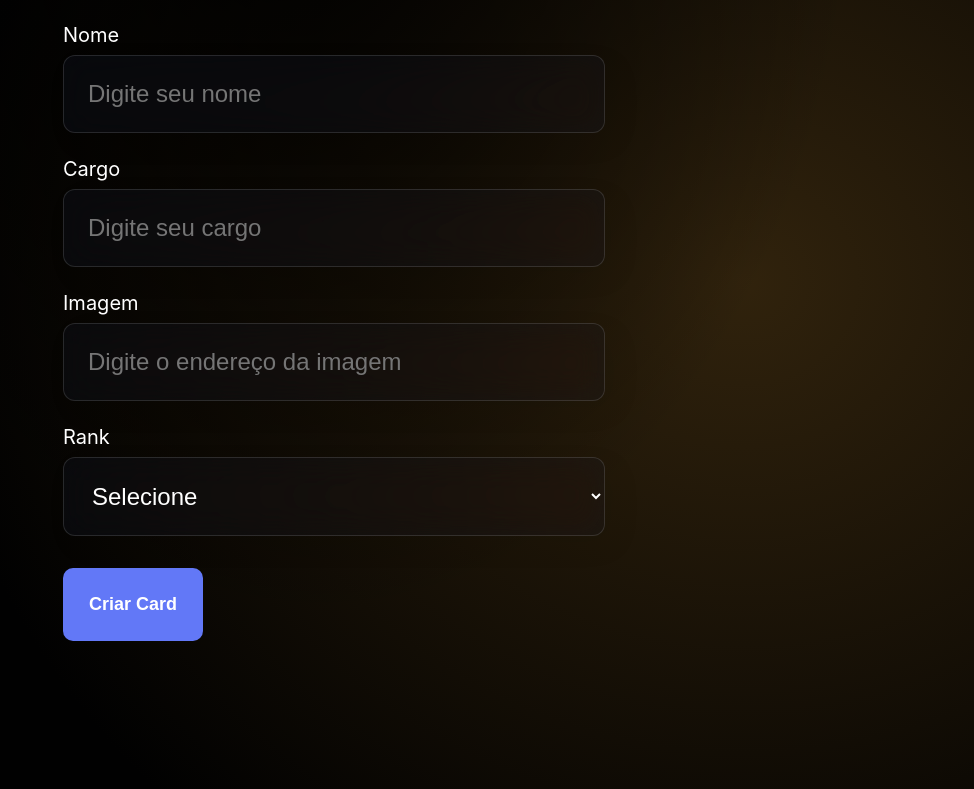
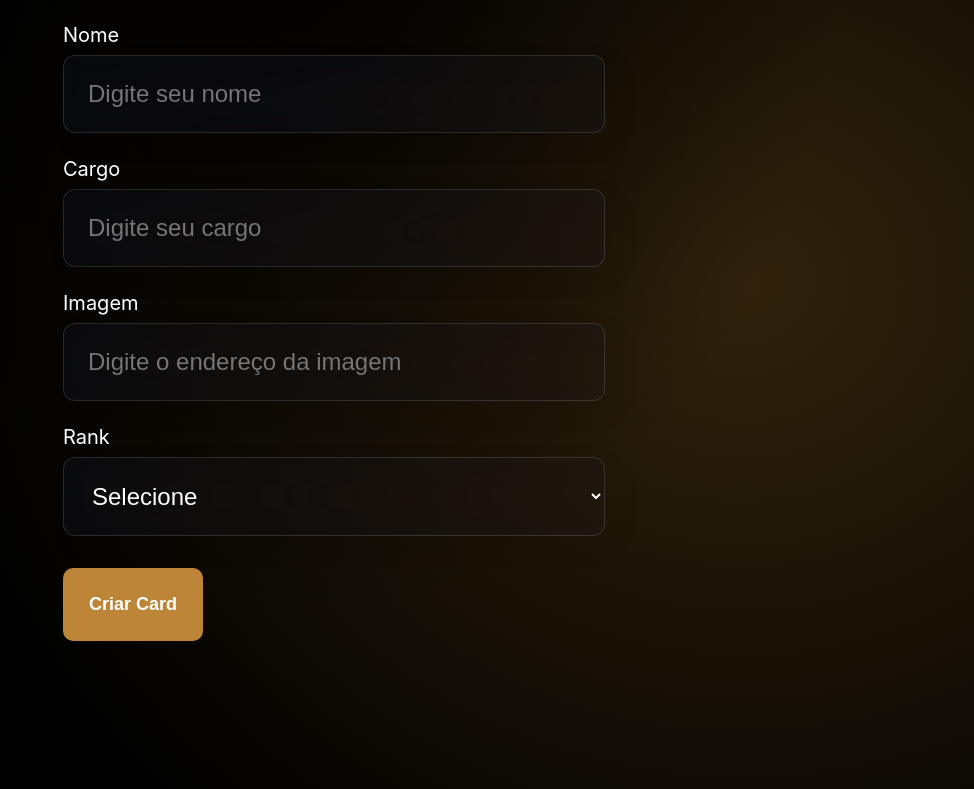
Before and after one commit to ramonvc/organi, a React (Create React App) app: page / in a window 1280 px wide. Shown: the part 660-1449 px from the top of the page, without its empty margins (306-1280 px from the left). Built offline with nearby package versions, Linux system fonts and the light colour scheme.

Commit message:
Change button style

```diff
--- a/src/components/Button/Button.css
+++ b/src/components/Button/Button.css
@@ -1,5 +1,5 @@
 .button {
-	background-color: #6278f7;
+	background-color: #BC8538;
 	border-radius: 10px;
 	font-weight: 700;
 	font-size: 1.125rem;
@@ -11,5 +11,5 @@
 }
 
 .button:hover {
-	background-color: #798cf8;
+	background-color: #BC8538;
 }
```
